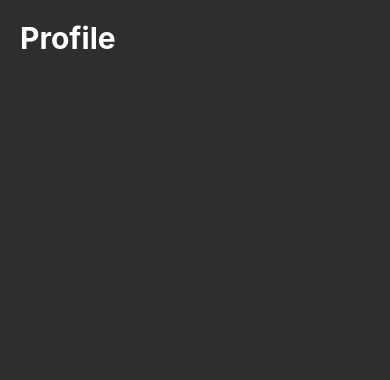
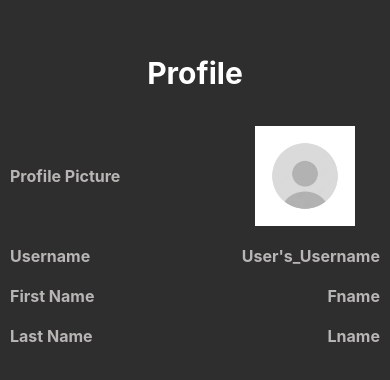
Before and after one commit to yugi957/KingsEye, a React Native app: screen /Profile in a window 390 px wide. Shown: the top 380 px of the page. Built offline with nearby package versions, Linux system fonts and the light colour scheme.

Commit message:
working on prof page

```diff
--- a/App.tsx
+++ b/App.tsx
@@ -12,7 +12,7 @@ const Stack = createNativeStackNavigator();
 export default function App() {
   return (
     <NavigationContainer>
-      <Stack.Navigator initialRouteName='Login' screenOptions={{ headerShown: false }}>
+      <Stack.Navigator initialRouteName='Profile' screenOptions={{ headerShown: false }}>
         <Stack.Screen name = "Login" component={Login} />
         <Stack.Screen name = "Signup" component={Signup} />
         <Stack.Screen name="Home" component={Home} />
--- a/app/screens/Home.tsx
+++ b/app/screens/Home.tsx
@@ -17,11 +17,7 @@ const Home = () => {
 
     const navigation = useNavigation();
     const navToProfile = () => {
-        try {
-            navigation.navigate('Profile');
-        } catch (error) {
-            console.error(error);
-        }
+		navigation.navigate('Profile');
     }
 
     return (
@@ -71,7 +67,8 @@ export default Home;
 const styles = StyleSheet.create({
     container: {
       padding: 0,
-      paddingBottom: 20
+      paddingBottom: 20,
+      paddingTop: 30,
     },
     header: {
       padding: 25,
--- a/app/screens/Login.tsx
+++ b/app/screens/Login.tsx
@@ -47,7 +47,7 @@ const Login = () => {
     }
 
     return (
-        <View style={globalStyles.container}>
+        <View style={[globalStyles.container, styles.container]}>
             <View style={globalStyles.header}>
                 {/* <Image source={{ uri: 'URL_TO_YOUR_LOGO' }} style={styles.logo} /> */}
                 <Text style={styles.signInText}>Login</Text>
@@ -141,6 +141,10 @@ const Login = () => {
 export default Login;
 
 const styles = StyleSheet.create({
+    container: {
+        paddingBottom: 20,
+        paddingTop: 30,
+    },
     logo: {
         width: 100,
         height: 100,
--- a/app/screens/Profile.tsx
+++ b/app/screens/Profile.tsx
@@ -1,5 +1,6 @@
-import { View, Text, TouchableOpacity, StyleSheet, ScrollView, Image } from 'react-native';
+import { View, Text, TouchableOpacity, StyleSheet, ScrollView, Image, KeyboardAvoidingView } from 'react-native';
 import globalStyles from '../styles/globalStyles';
+import sampleProfileImage from '../../assets/sampleProfile.png'
 
 const Profile = () => {
 
@@ -8,19 +9,25 @@ const Profile = () => {
     //tool button is for things like change password/username etc. buttons we can basically use to change profile features
     //not sure how the extent of how much we will use it tho
   return (
-    <View style={globalStyles.container}>
-      <View style={globalStyles.header}>
+	<View style={[globalStyles.container, styles.container]}>
+		<View style={[globalStyles.header, styles.header]}>
 			<Text style={styles.profileText}>Profile</Text>
 		</View>
-      <View style={styles.profileContent}>
-        {/*<Image source={{ pfpImage }} style={styles.profileImage} /> */}
-        <View style={styles.profileInfo}>
-          { /* <Text style={styles.userName}>{userName}</Text> /*}
-          {/* tool button example: */}
-          {/* <TouchableOpacity style={styles.toolButton}> */}
-            {/* <Text style={styles.toolButtonText}>Change Password</Text> */}
-          {/* </TouchableOpacity> */}
+		<View style={styles.row}>
+			<Text style={styles.infoTitle}>Profile Picture</Text>
+			<Image source={sampleProfileImage} style={styles.profileImage}/>
 		</View>
+		<View style={styles.row}>
+			<Text style={styles.infoTitle}>Username</Text>
+			<Text style={styles.infoDetails}>User's_Username</Text>
+		</View>
+		<View style={styles.row}>
+			<Text style={styles.infoTitle}>First Name</Text>
+			<Text style={styles.infoDetails}>Fname</Text>
+		</View>
+		<View style={styles.row}>
+			<Text style={styles.infoTitle}>Last Name</Text>
+			<Text style={styles.infoDetails}>Lname</Text>
 		</View>
 	</View>
   );
@@ -29,27 +36,44 @@ const Profile = () => {
 export default Profile;
 
 const styles = StyleSheet.create({
+	container: {
+		padding: 0,
+		paddingBottom: 20,
+		paddingTop: 30,
+	},
+	header: {
+		padding: 25,
+		marginBottom: 0,
+		alignItems: 'center'
+	},
 	profileText: {
 		textAlign: 'center',
+        flex:1,
         color: 'white',
         fontSize: 30,
         fontWeight: 'bold',
     },
-      profileContent: {
-        flexDirection: 'row',
-        alignItems: 'center',
-        margin: 20,
+	infoTitle: {
+		fontSize: 16,
+		fontWeight: 'bold',
+		color: '#b7b6b4'
+	},
+	infoDetails: {
+		fontSize: 16,
+		fontWeight: 'bold',
+		color: '#b7b6b4',
+		alignSelf: 'flex-end'
 	},
 	profileImage: {
-        width: 100, //can adjust
-        height: 100, //can adjust
+        width: 100,
+        height: 100,
+		marginRight: 25,
     },
-      profileInfo: {
-        marginLeft: 20,
-      },
-      userName: {
-        fontSize: 20,
-        fontWeight: 'bold',
+	row: {
+		flexDirection: 'row',
+		justifyContent: 'space-between',
+    	alignItems: 'center',
+    	padding: 10,
 	},
 	toolButton: {
         marginTop: 10,
--- a/app/screens/Signup.tsx
+++ b/app/screens/Signup.tsx
@@ -43,7 +43,7 @@ const Signup = () => {
   }
 
   return (
-        <View style={globalStyles.container}>
+        <View style={[globalStyles.container, styles.container]}>
         <View style={globalStyles.header}>
             <Text style={styles.signUpText}>Sign Up</Text>
             <TouchableOpacity onPress={navToLogin}>
@@ -77,6 +77,10 @@ const Signup = () => {
 export default Signup;
 
 const styles = StyleSheet.create({
+    container: {
+      paddingBottom: 20,
+      paddingTop: 30,
+    },
     signUpText: {
         textAlign: 'center',
         flex:1,
```
Also changed, not shown: assets/sampleProfile.png (added). Lines whose indentation alone changed are shown as unchanged.
